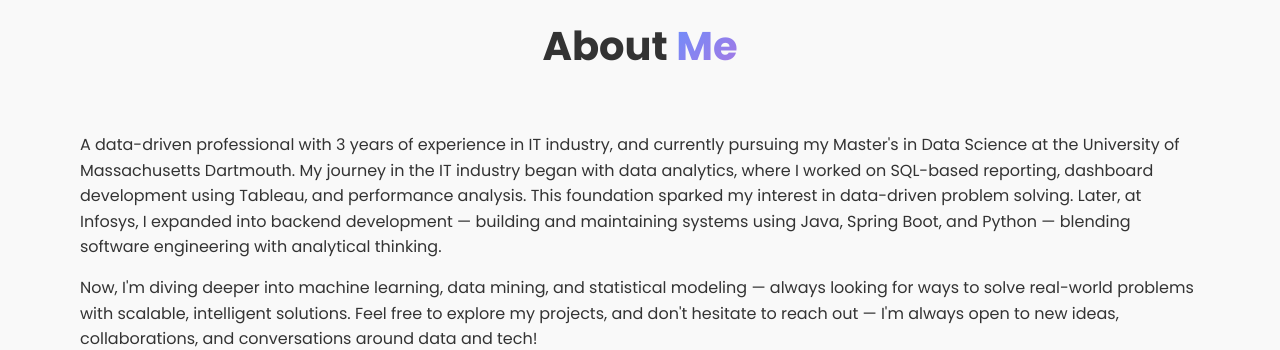
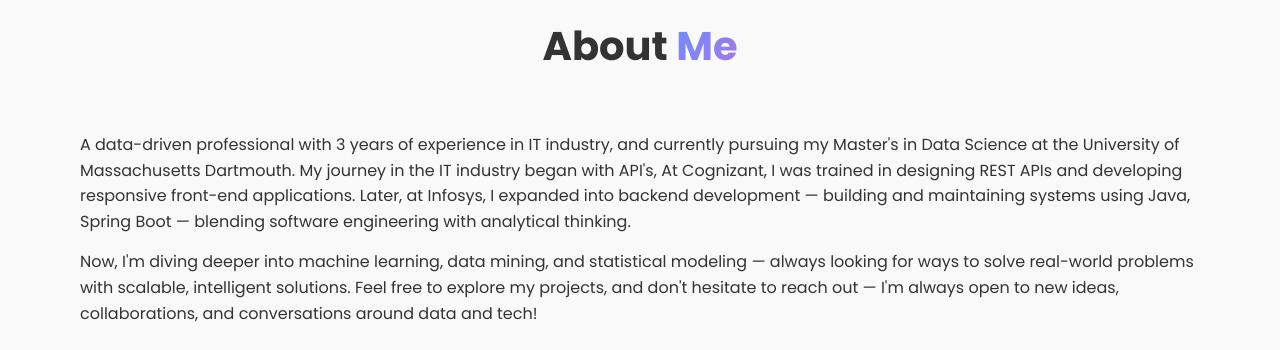
Before and after one commit to Akanksha200008/Akanksha-Portfolio, a plain HTML site: page index.html in a window 1280 px wide. Shown: the part 880-1230 px from the top of the page. Drawn offline with Linux system fonts and the light colour scheme.

Commit message:
description

```diff
--- a/index.html
+++ b/index.html
@@ -58,8 +58,8 @@
         <div class="about-text">
           <p>
             A data-driven professional with 3 years of experience in IT industry, and currently pursuing my Master's in Data Science at the University of Massachusetts Dartmouth.
-            My journey in the IT industry began with data analytics, where I worked on SQL-based reporting, dashboard development using Tableau, and performance analysis. This foundation sparked my interest in data-driven problem solving.
-            Later, at Infosys, I expanded into backend development — building and maintaining systems using Java, Spring Boot, and Python — blending software engineering with analytical thinking.
+            My journey in the IT industry began with API's, At Cognizant, I was trained in designing REST APIs and developing responsive front-end applications.
+            Later, at Infosys, I expanded into backend development — building and maintaining systems using Java, Spring Boot — blending software engineering with analytical thinking.
           </p>
           <p>
             Now, I'm diving deeper into machine learning, data mining, and statistical modeling — always looking for ways to solve real-world problems with scalable, intelligent solutions.
```
